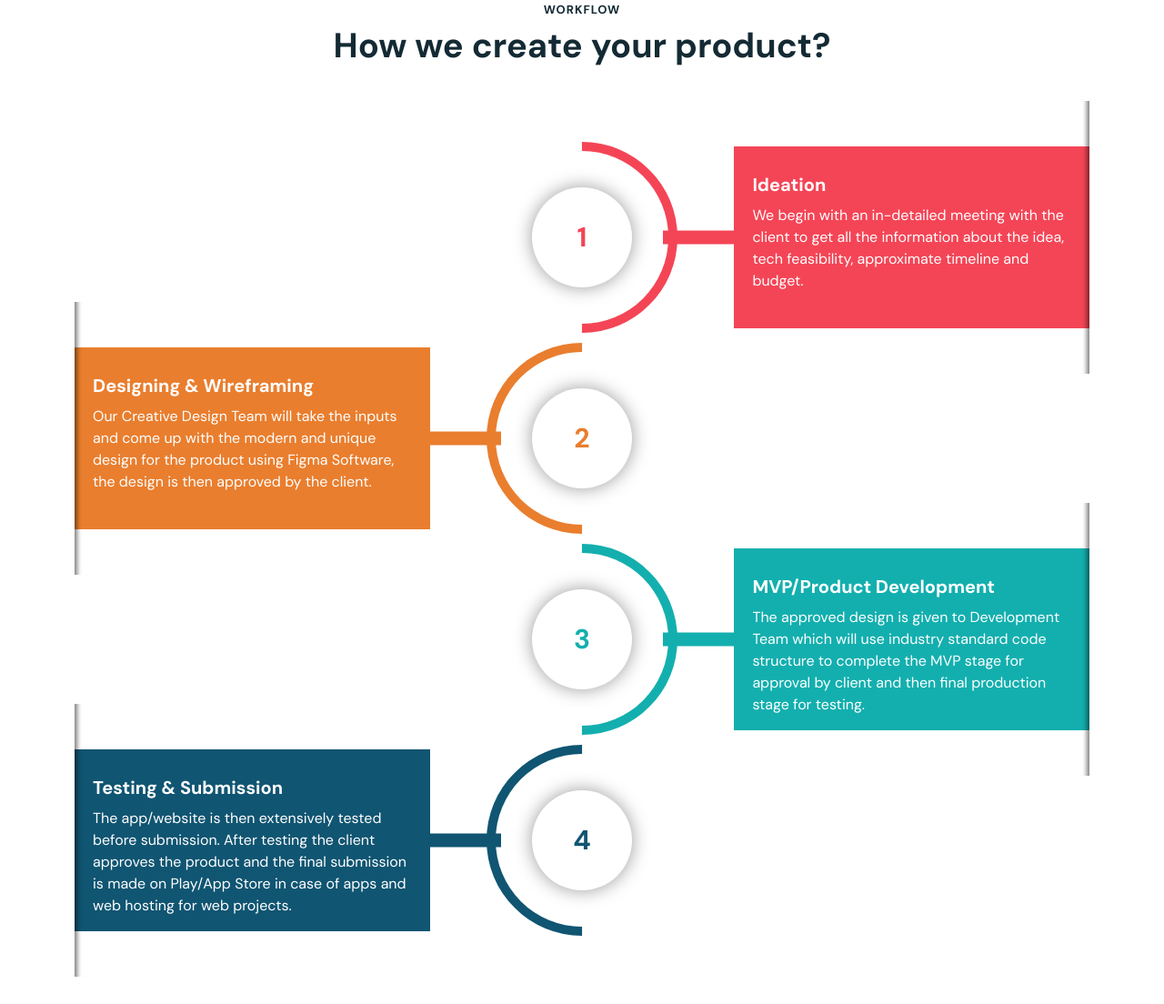
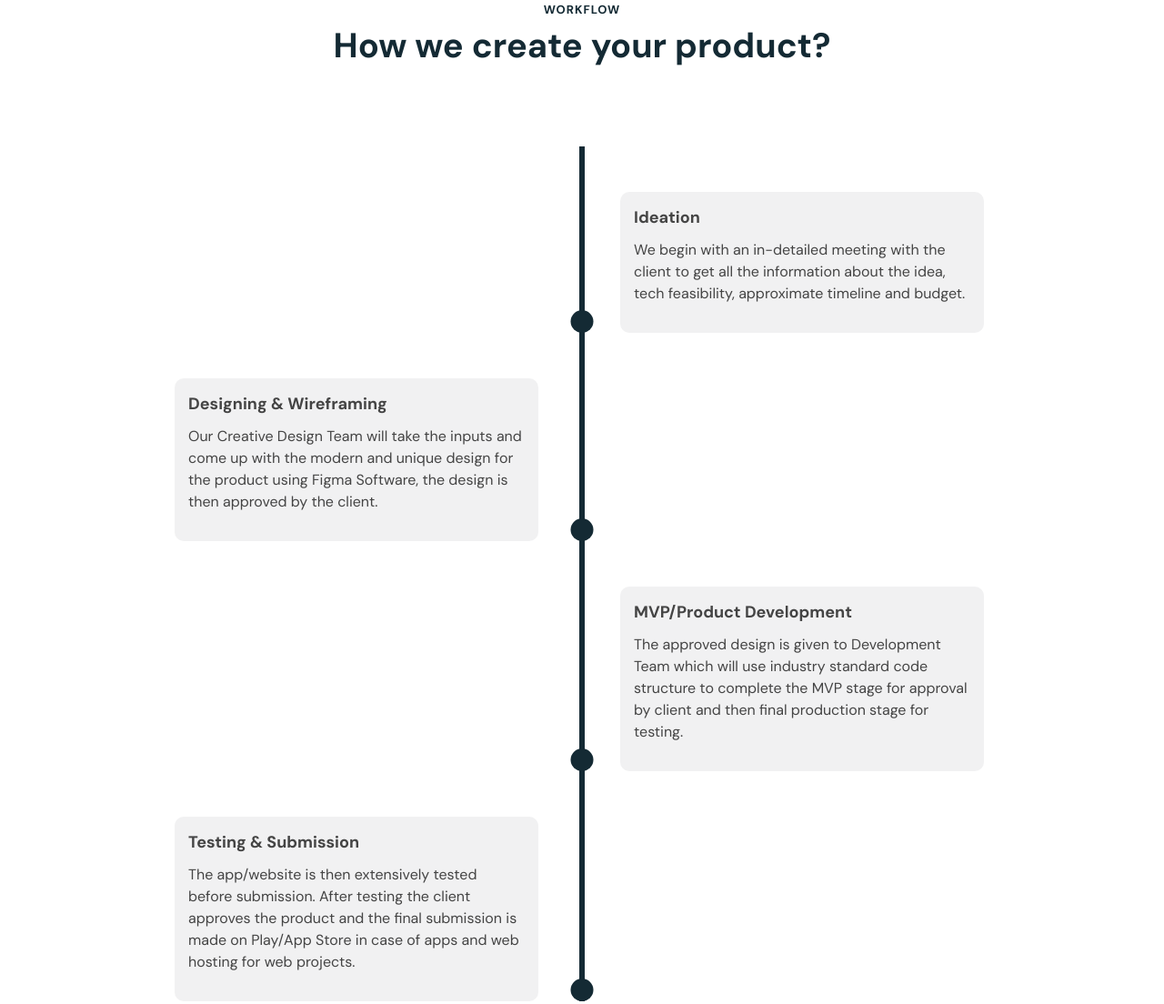
Before and after one commit to GrowMonks/growmonks_website, a plain HTML site: page index.html in a window 1280 px wide. Shown: the part 1382-2486 px from the top of the page at 91% size. Drawn offline with Linux system fonts and the light colour scheme.

Commit message:
new timeline

```diff
--- a/assets/css/style.css
+++ b/assets/css/style.css
@@ -10,6 +10,7 @@
 --------------------------------------------------------------*/
 :root {
   scroll-behavior: smooth;
+
 }
 
 body {
@@ -2282,7 +2283,7 @@ section {
 
 */
 
-
+/*
 .main-timeline{
   overflow: hidden;
   position: relative;
@@ -2454,7 +2455,7 @@ section {
       z-index: -1;
       transform: translate(-50%,0);
   }
-}
+} */
 
 
 .banner{
@@ -2477,3 +2478,93 @@ section {
   object-fit: none;
   object-fit: fill;*/
 }
+
+
+
+
+
+
+.timeline h1 {
+  text-align:center;
+  font-size: 40px;
+}
+
+.timeline ul {
+  padding: 50px 0;
+}
+
+.timeline ul li {
+  position:relative;
+  list-style-type: none;
+  width: 6px;
+  background-color: #142A34;
+  margin: 0 auto;
+  padding-top: 50px;
+}
+
+.timeline ul li::after {
+  background: #142A34;
+  content: '';
+  width: 25px;
+  height: 25px;
+  border-radius: 50%;
+  position:absolute;
+  left:50%;
+  transform: translateX(-50%);
+  bottom: 0;
+  }
+
+
+  .timeline ul li div{
+  position: relative;
+  width: 400px;
+  padding: 15px;
+  border-radius: 10px;
+  bottom: 0;
+  background: rgba(203, 203, 208, 0.28);
+}
+
+.timeline ul li:nth-child(odd) div {
+  left: 45px;
+}
+
+.timeline ul li:nth-child(even) div {
+  left: -445px;
+}
+
+.timeline time {
+  font-weight: bold;
+  font-size: 18px;
+  display: block;
+  margin-bottom: 10px;
+}
+
+.timeline ul li div {
+  visibility: hidden;
+  opacity: 0;
+  transition: all .5s ease-in-out;
+}
+
+.timeline ul li:nth-child(odd) div {
+  transform: translate3d(200px, 0, 0);
+}
+
+.timeline ul li:nth-child(even) div {
+  transform: translate3d(-200px, 0, 0);
+}
+
+.timeline ul li.show div {
+  transform: none;
+  visibility: visible;
+  opacity: 1;
+}
+/*
+@media screen and (max-width: 900px) {
+  .timeline ul li div {
+    width: 250px;
+  }
+  .timeline ul li:nth-child(even) div {
+    left: -289px;
+
+  }
+} */
--- a/assets/js/main.js
+++ b/assets/js/main.js
@@ -287,3 +287,31 @@
   });
 
 })();
+
+
+// Timeline Logic
+
+var items = document.querySelectorAll("li");
+
+function isItemInView(item){
+  var rect = item.getBoundingClientRect();
+  return (
+      rect.top >= 0 &&
+      rect.left >= 0 &&
+      rect.bottom <= (window.innerHeight || document.documentElement.clientHeight) &&
+      rect.right <= (window.innerWidth || document.documentElement.clientWidth)
+    );
+}
+
+function callbackFunc() {
+    for (var i = 0; i < items.length; i++) {
+      if (isItemInView(items[i])) {
+        items[i].classList.add("show");
+      }
+    }
+  }
+
+  // listen for events
+  window.addEventListener("load", callbackFunc);
+  window.addEventListener("resize", callbackFunc);
+  window.addEventListener("scroll", callbackFunc);
--- a/index.html
+++ b/index.html
@@ -726,8 +726,49 @@
 
 
     <!-- Timeline -->
-
-    <div id="workflow" class="container">
+<div class="timeline">
+  <header class="section-header">
+    <h2>Workflow</h2>
+    <p>How we create your product?</p>
+  </header>
+    <div>
+      <ul>
+        <li>
+          <div>
+            <time>Ideation</time>
+            <p>We begin with an in-detailed meeting with the client to get all the information about the idea, tech feasibility, approximate timeline and budget.
+  </p>
+          </div>
+        </li>
+        <li>
+          <div>
+            <time>Designing & Wireframing</time>
+            <p> Our Creative Design Team will take the inputs and come up with the modern and unique design for the product using Figma Software, the design is then approved by the client.
+  </p>
+          </div>
+        </li>
+        <li>
+          <div>
+            <time>MVP/Product Development</time>
+            <p> The approved design is given to Development Team which will use industry standard code structure to complete the MVP stage for approval by client and then final production stage for testing.
+  </p>
+          </div>
+        </li>
+        <li>
+          <div>
+            <time>Testing & Submission</time>
+            <p>The app/website is then extensively tested before submission. After testing the client approves the product and the final submission is made on Play/App Store in case of apps and web hosting for web projects.
+  </p>
+          </div>
+        </li>
+
+
+      </ul>
+
+    </div>
+    </div>
+
+    <!-- <div id="workflow" class="container">
       <header class="section-header">
         <h2>Workflow</h2>
         <p>How we create your product?</p>
@@ -775,7 +816,7 @@
         </div>
       </div>
     </div>
-
+ -->
 
 
     <!--  -->
```
